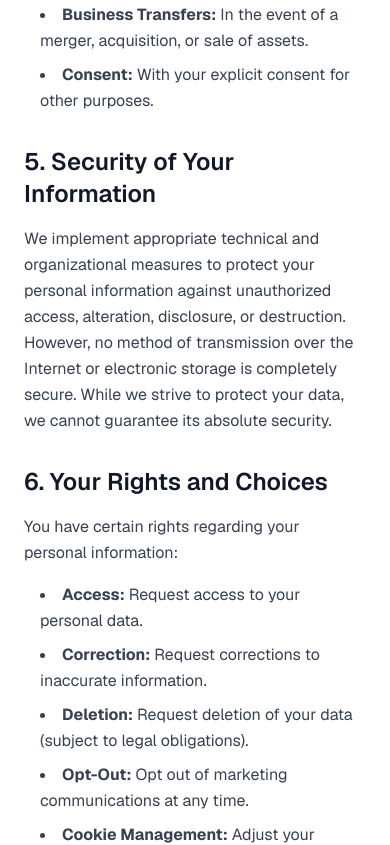
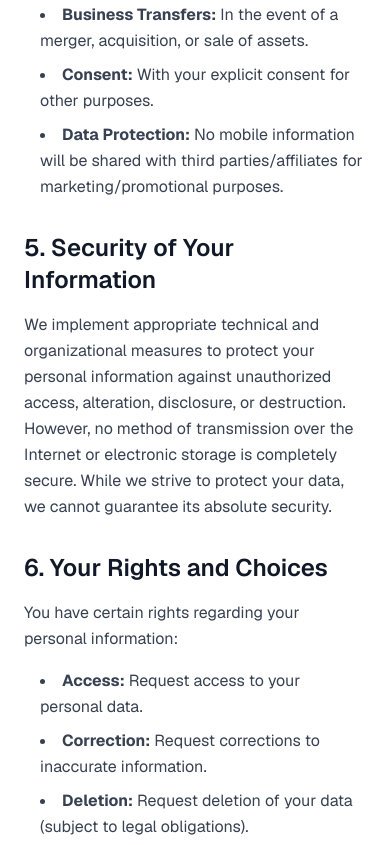
Before and after one commit to tlally2001-max/NearByIV, a Next.js app: page /privacy in a window 390 px wide. Shown: the part 1820-2665 px from the top of the page. Built offline with nearby package versions, Linux system fonts and the light colour scheme.

Commit message:
Update privacy policy: add mobile data protection statement

```diff
--- a/app/privacy/page.tsx
+++ b/app/privacy/page.tsx
@@ -55,6 +55,7 @@ export default function PrivacyPage() {
               <li><strong>Legal Requirements:</strong> When required by law or to protect our legal rights.</li>
               <li><strong>Business Transfers:</strong> In the event of a merger, acquisition, or sale of assets.</li>
               <li><strong>Consent:</strong> With your explicit consent for other purposes.</li>
+              <li><strong>Data Protection:</strong> No mobile information will be shared with third parties/affiliates for marketing/promotional purposes.</li>
             </ul>
           </section>
 
@@ -133,7 +134,7 @@ export default function PrivacyPage() {
 
           <section className="border-t pt-8 mt-8">
             <p className="text-sm text-gray-500">
-              <strong>Last Updated:</strong> February 22, 2026
+              <strong>Last Updated:</strong> February 26, 2026
             </p>
           </section>
         </div>
```
